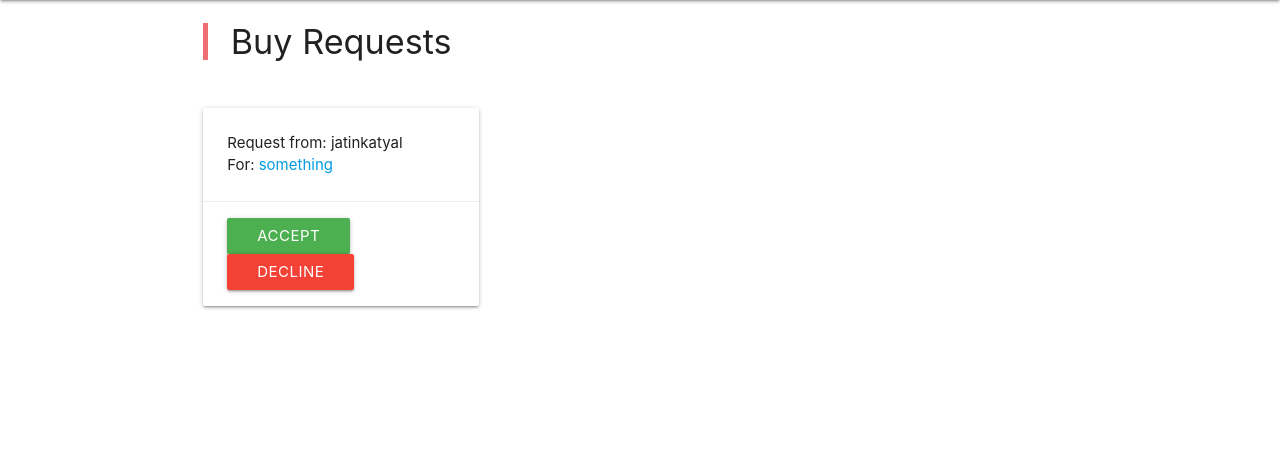
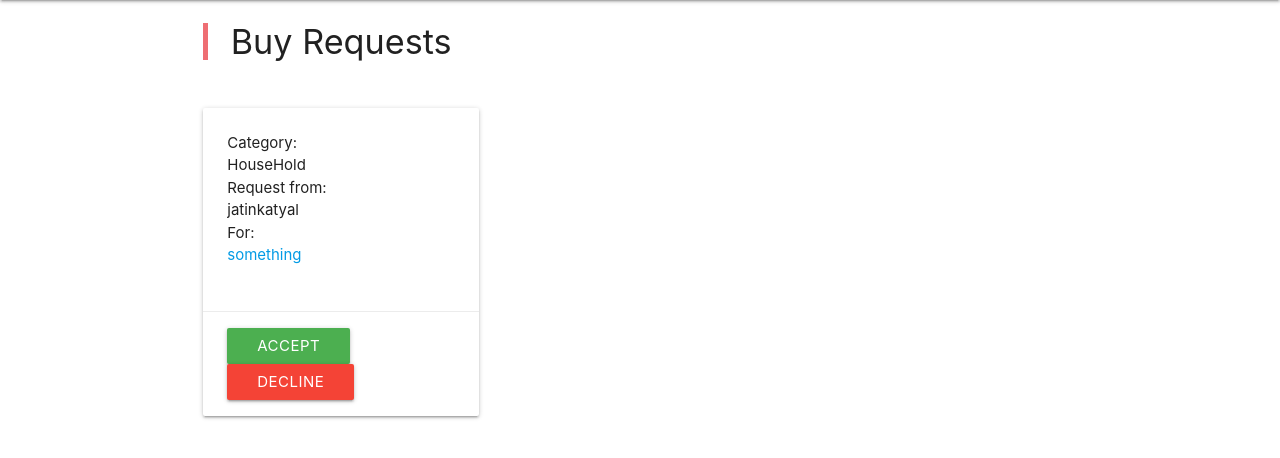
Before and after one commit to jatinkatyal13/Quickr-Clone-Django, a Django app: page /requests in a window 1280 px wide. Shown: the part 64-522 px from the top of the page. Run offline with Django 3.2, Linux system fonts and the light colour scheme; a user stored in the database is signed in; data comes from the database, SQL or seed files in the repository; both versions use the stored data as it was after the commit; tables that the repository leaves empty hold one stand-in row (values such as "Sample post"); some libraries are stand-ins or nearby versions.

Commit message:
category added, image bug fixes

```diff
--- a/main/models.py
+++ b/main/models.py
@@ -4,10 +4,18 @@ from django.contrib.auth.models import User
 
 # Create your models here.
 
+category_choice = [
+	"Electronics",
+	"HouseHold",
+	"Daily",
+	"Clothing",
+]
+
 class Product(models.Model):
 	title = models.CharField(max_length=200)
 	description = models.TextField()
 	image = models.ImageField(upload_to = 'main/static/pic_folder/', blank = False, null = True)
+	category = models.IntegerField(choices = tuple([ x for x in enumerate(category_choice)]))
 	date = models.DateField(default = timezone.now())
 	owner = models.ForeignKey(User, on_delete = models.CASCADE)
 
--- a/main/template/browseProduct.html
+++ b/main/template/browseProduct.html
@@ -23,6 +23,7 @@
 									</div>
 								{% endif %}
 								<div class="col s12 m6">
+									Category: {{ product.get_category_display }} <br>
 									{{ product.description }}
 								</div>
 							</div>
--- a/main/template/requests.html
+++ b/main/template/requests.html
@@ -1,4 +1,6 @@
 {% extends 'base.html' %}
+
+{% load static %}
 
 {% block content %}
 
@@ -15,10 +17,18 @@
 				<div class="col s12 m6 l4">
 					<div class="card">
 						<div class="card-content">
-							<p>
-								Request from: {{ request.receiver }} <br>
-								For: <a href="">{{ request.product.title }}</a> <br>
-							</p>
+							<div class="row">
+								{% if request.product.image %}
+									<div class="col s12 m6">
+										<img src="{% static request.product.image.name %}" width="100" height="100" />
+									</div>
+								{% endif %}
+								<div class="col s12 m6">
+									Category: {{ request.product.get_category_display }} <br>
+									Request from: {{ request.receiver }} <br>
+									For: <a href="">{{ request.product.title }}</a> <br>
+								</div>
+							</div>
 						</div>
 						<div class="card-action">
 							<a href="{% url 'accept_trade' id=request.id %}" class="btn waves-effect waves-light green white-text"> Accept </a>
```
Also changed, not shown: main/template/myProducts.html (+14 -3 lines), main/template/soldProducts.html (+13 -3 lines), db.sqlite3.
